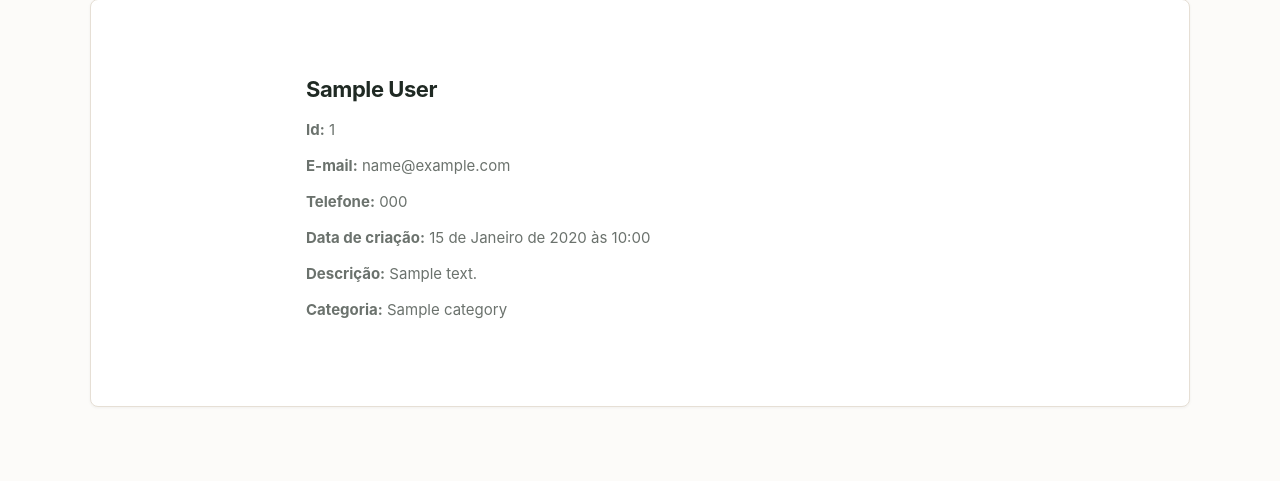
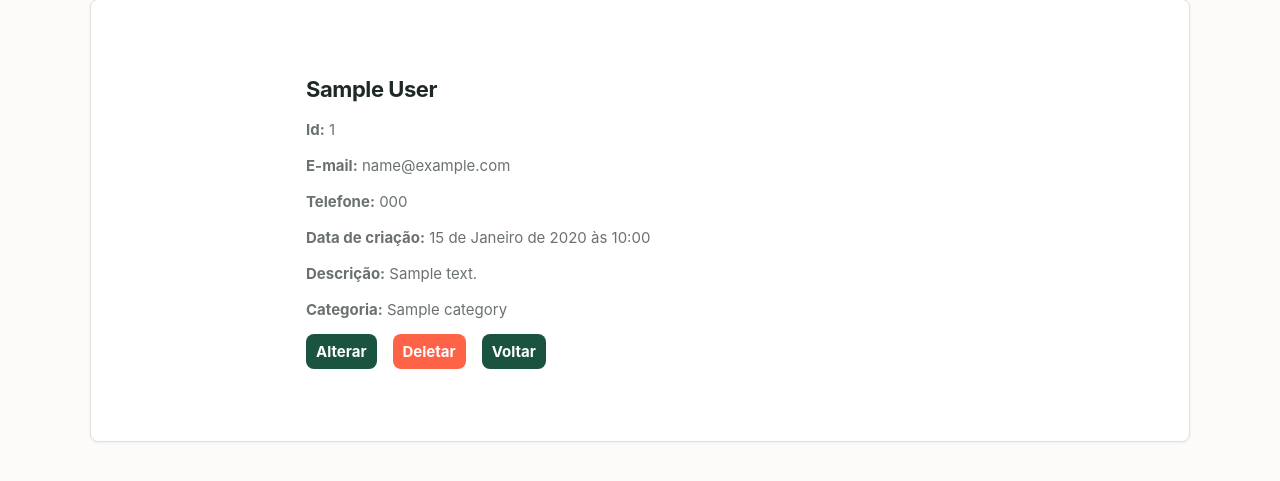
Before and after one commit to joacsta/agenda, a Django app: page /contact/1/ in a window 1280 px wide. Shown: the part 232-713 px from the top of the page. Run offline with Django 5.2, Linux system fonts and the light colour scheme; tables that the repository leaves empty hold one stand-in row (values such as "Sample post").

Commit message:
criando uma view, url e template para funcao delete

```diff
--- a/base_static/global/css/style.css
+++ b/base_static/global/css/style.css
@@ -403,3 +403,23 @@ svg {
 .btn:active {
     transform: scale(0.98);
 }
+
+.contact-links{
+    margin-block: calc(var(--small-font-size)) *2 );
+    display: flex;
+    align-items: center;
+    gap: 0 var(--spacing);
+}
+
+.btn-link{
+    font-size: var(--small-font-size);
+    text-decoration: none;
+    font-weight: bold;
+    padding: 1rem;
+    display: block;
+    line-height: var(--small-font-size);
+}
+
+.btn-delete {
+    background: tomato;
+}
--- a/contact/admin.py
+++ b/contact/admin.py
@@ -1,4 +1,5 @@
 from django.contrib import admin
+
 from contact.models import Category, Contact
 
 
--- a/contact/templates/contact/single_contact.html
+++ b/contact/templates/contact/single_contact.html
@@ -12,5 +12,19 @@
     <p><b>Data de criação:</b> {{ contact.created_date }}</p>
     <p><b>Descrição:</b> {{ contact.description }}</p>
     <p><b>Categoria:</b> {{ contact.category.name }}</p>
+
+    <div class="contact-links">
+        <a href="{% url 'contact:update' contact.id %}" class='btn btn-link'>Alterar</a>
+        <form action="{% url 'contact:delete' contact.id %}" method="POST">
+            {% csrf_token %}
+            {% if confirmation == 'no' %}
+            <input type="hidden" name="confirmation" value="yes">
+            <button type="submit" class="btn btn-link btn-delete">Confirma?</button>
+            {% else %}
+            <button type="submit" class="btn btn-link btn-delete">Deletar</button>
+            {% endif %}
+        </form>
+        <a href="{% url 'contact:index' %}" class='btn btn-link'>Voltar</a>
+    </div>
 </div>
 {% endblock content %}
--- a/contact/urls.py
+++ b/contact/urls.py
@@ -10,4 +10,5 @@ urlpatterns = [
     path("contact/<int:contact_id>/", views.single_contact, name="single_contact"),
     path("contact/create/", views.create, name="create"),
     path("contact/<int:contact_id>/update/", views.update, name="update"),
+    path("contact/<int:contact_id>/delete/", views.delete, name="delete"),
 ]
```
Also changed, not shown: contact/views/contact_forms.py (+13 -1 lines). Lines whose indentation alone changed are shown as unchanged.
